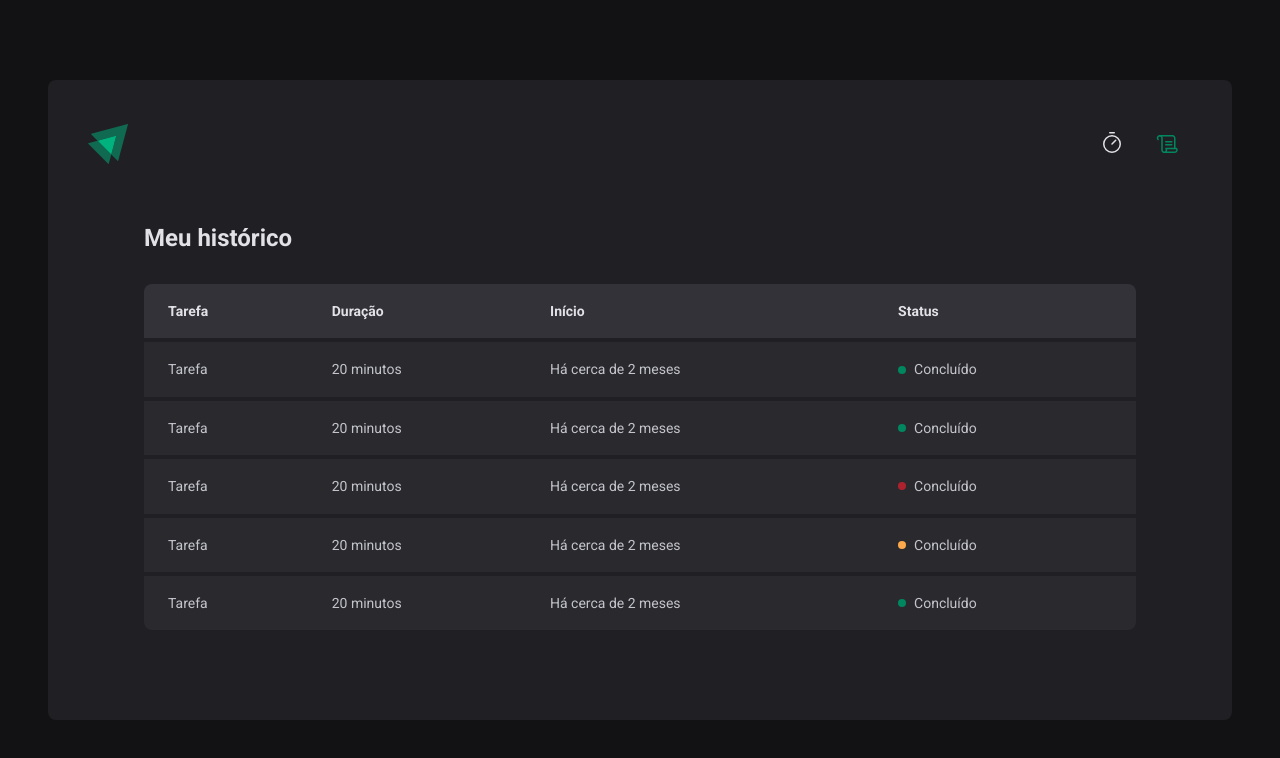
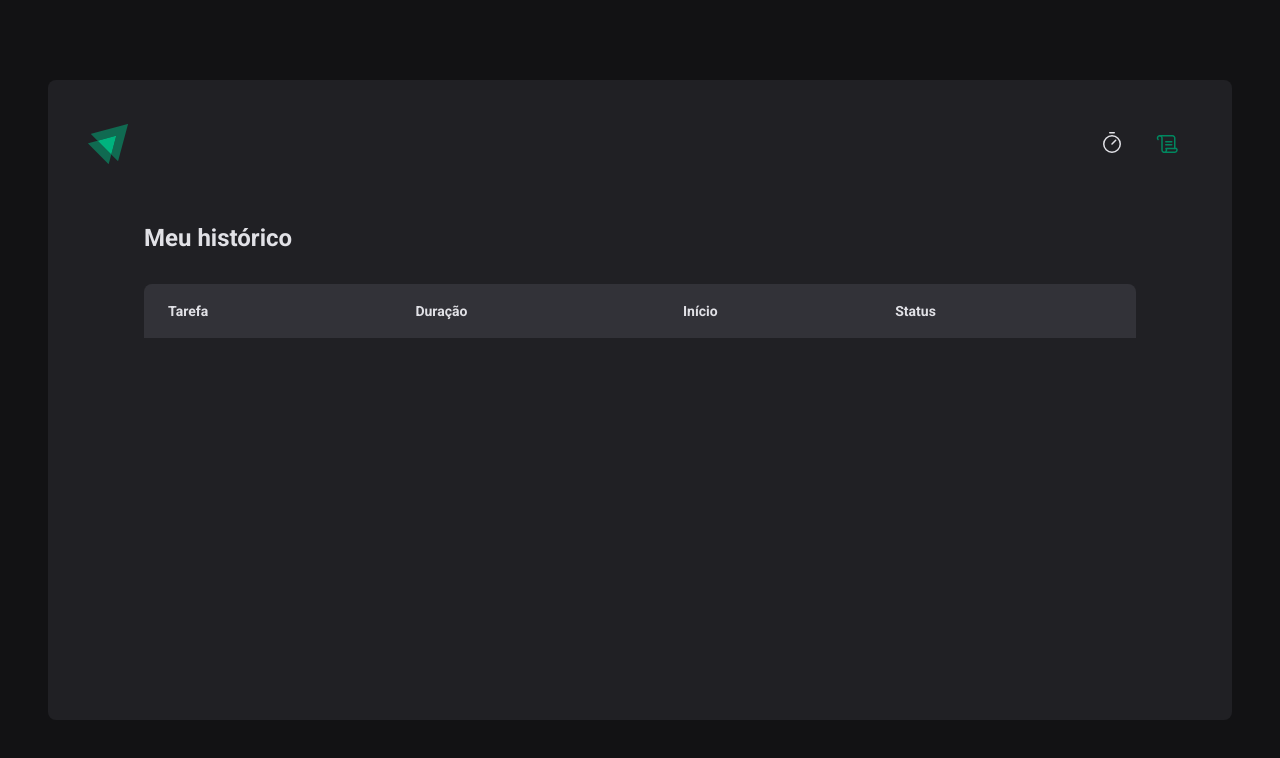
Before and after one commit to caiulucas/02-ignite-timer, a React (Vite) app: page /history in a window 1280 px wide. Shown: the top 758 px of the page. Built offline with nearby package versions, Linux system fonts and the light colour scheme.

Commit message:
feat: list history of cycles

```diff
--- a/src/pages/History/index.tsx
+++ b/src/pages/History/index.tsx
@@ -1,6 +1,11 @@
+import { formatDistanceToNow } from 'date-fns/esm'
+import { ptBR } from 'date-fns/locale'
+import { useCycles } from '../../contexts/CyclesContext'
 import { HistoryContainer, HistoryList, StatusFlag } from './styles'
 
 export function History() {
+  const { cycles } = useCycles()
+
   return (
     <HistoryContainer>
       <h1>Meu histórico</h1>
@@ -16,46 +21,29 @@
             </tr>
           </thead>
           <tbody>
-            <tr>
-              <td>Tarefa</td>
-              <td>20 minutos</td>
-              <td>Há cerca de 2 meses</td>
-              <td>
-                <StatusFlag status="finished">Concluído</StatusFlag>
-              </td>
-            </tr>
-            <tr>
-              <td>Tarefa</td>
-              <td>20 minutos</td>
-              <td>Há cerca de 2 meses</td>
-              <td>
-                <StatusFlag status="finished">Concluído</StatusFlag>
-              </td>
-            </tr>
-            <tr>
-              <td>Tarefa</td>
-              <td>20 minutos</td>
-              <td>Há cerca de 2 meses</td>
-              <td>
-                <StatusFlag status="interrupted">Concluído</StatusFlag>
-              </td>
-            </tr>
-            <tr>
-              <td>Tarefa</td>
-              <td>20 minutos</td>
-              <td>Há cerca de 2 meses</td>
-              <td>
-                <StatusFlag status="ongoing">Concluído</StatusFlag>
-              </td>
-            </tr>
-            <tr>
-              <td>Tarefa</td>
-              <td>20 minutos</td>
-              <td>Há cerca de 2 meses</td>
-              <td>
-                <StatusFlag status="finished">Concluído</StatusFlag>
-              </td>
-            </tr>
+            {cycles.map((cycle) => (
+              <tr key={cycle.id}>
+                <td>{cycle.task}</td>
+                <td>{cycle.minutesAmount} minutos</td>
+                <td>
+                  {formatDistanceToNow(cycle.startDate, {
+                    addSuffix: true,
+                    locale: ptBR,
+                  })}
+                </td>
+                <td>
+                  {cycle.finishedDate && (
+                    <StatusFlag status="finished">Concluído</StatusFlag>
+                  )}
+                  {cycle.interruptedDate && (
+                    <StatusFlag status="interrupted">Interrompido</StatusFlag>
+                  )}
+                  {!cycle.finishedDate && !cycle.interruptedDate && (
+                    <StatusFlag status="ongoing">Em andamento</StatusFlag>
+                  )}
+                </td>
+              </tr>
+            ))}
           </tbody>
         </table>
       </HistoryList>
```
